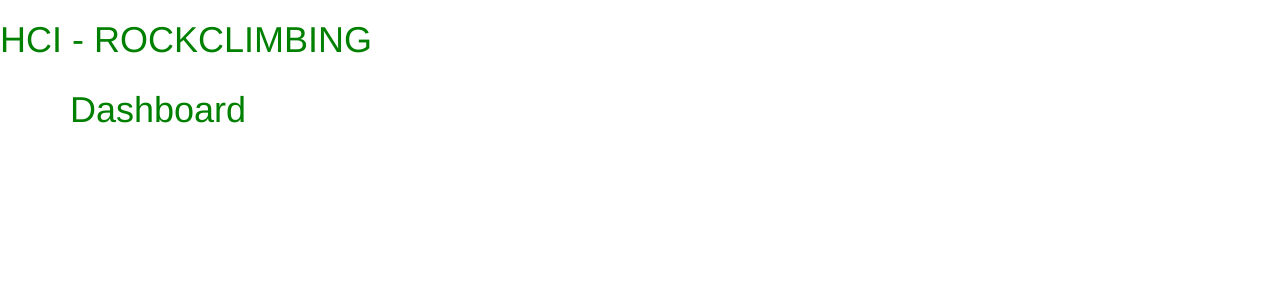
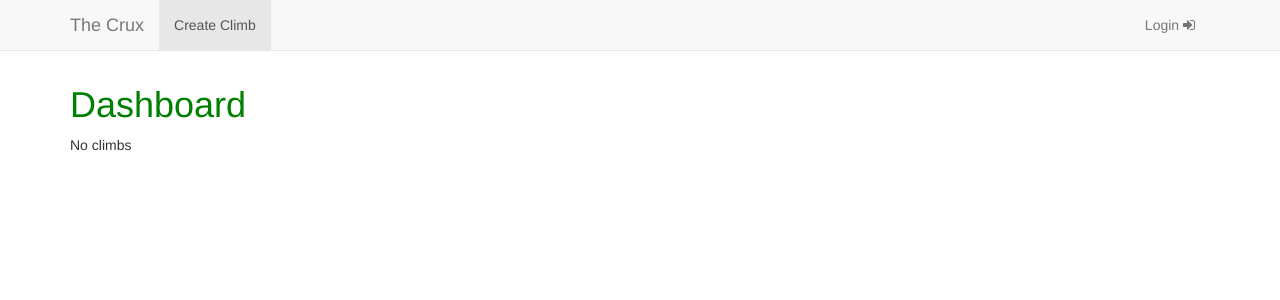
Before and after one commit to djstein/hci-final, a Django app: page /dashboard/ in a window 1280 px wide. Shown: the top 300 px of the page. Run offline with Django 3.2, Linux system fonts and the light colour scheme; some libraries are stand-ins or nearby versions.

Commit message:
created paging functionality and basic templates

```diff
--- a/hci/hci/urls.py
+++ b/hci/hci/urls.py
@@ -20,5 +20,6 @@ from django.conf.urls.static import static
 
 urlpatterns = [
     url(r'^admin/', admin.site.urls),
-    url(r'^', include('rockclimb.urls')),
+    url(r'^', include('rockclimb.urls', namespace='rockclimb', app_name='rockclimb')),
+
 ]  + static(settings.MEDIA_URL, document_root=settings.MEDIA_ROOT)
--- /dev/null
+++ b/hci/rockclimb/static/css/main.css
@@ -0,0 +1,3 @@
+body {
+    padding-top: 65px;
+}
--- a/hci/rockclimb/templates/rockclimb/base.html
+++ b/hci/rockclimb/templates/rockclimb/base.html
@@ -16,6 +16,7 @@
     <script src="https://code.jquery.com/jquery-1.10.2.min.js"></script>
 
     <!-- Bootstrap -->
+    <link href="{% static 'css/main.css' %}" rel="stylesheet">
     <link href="{% static 'css/bootstrap.min.css' %}" rel="stylesheet">
     <script src="{% static 'js/bootstrap.min.js' %}"></script>
 
@@ -34,7 +35,48 @@
 
 <body>
 
-<h1> HCI - ROCKCLIMBING </h1>
+<div class="container">
+    <nav class="navbar navbar-default navbar-fixed-top">
+      <div class="container">
+        <div class="navbar-header">
+          <button type="button" class="navbar-toggle collapsed" data-toggle="collapse" data-target="#navbar" aria-expanded="false" aria-controls="navbar">
+            <span class="sr-only">Toggle navigation</span>
+            <span class="icon-bar"></span>
+            <span class="icon-bar"></span>
+            <span class="icon-bar"></span>
+          </button>
+          <a class="navbar-brand" href={% url 'rockclimb:home' %}>The Crux</a>
+        </div>
+        <div id="navbar" class="navbar-collapse collapse">
+          <ul class="nav navbar-nav">
+            <li class="active"><a href={% url 'rockclimb:create_climb'%}>Create Climb</a></li>
+          </ul>
+          <ul class="nav navbar-nav navbar-right">
+            {% if user.is_authenticated %}
+                    <li>
+                        <a class="dropdown-toggle" type="button" id="userDropMenu" data-toggle="dropdown" aria-haspopup="true" aria-expanded="true">
+                            {{ user }}
+                            <span class="caret"></span>
+                        </a>
+                        <ul class="dropdown-menu" aria-labelledby="userDropMenu">
+                            <li><a href="#">Change Password</a></li>
+                        </ul>
+                    </li>
+
+                    <li>
+                        <a href="{% url 'rockclimb:logout' %}"><i class="fa fa-sign-out"></i></a>
+                    </li>
+                {% else %}
+                    <li>
+                        <a href="{% url 'rockclimb:login' %}">Login <i class="fa fa-sign-in"></i></a>
+                    </li>
+                {% endif %}
+          </ul>
+        </div><!--/.nav-collapse -->
+      </div>
+    </nav>
+</div>
+
 
 <div class="container">
 {% block content %}
--- a/hci/rockclimb/templates/rockclimb/dashboard.html
+++ b/hci/rockclimb/templates/rockclimb/dashboard.html
@@ -3,6 +3,32 @@
 {% load staticfiles %}
 <h1> Dashboard </h1>
 
-<a href={% url 'rockclimb:dashboard' pk=business_unit.pk %}>{{business_unit.name}}</a>
+{% if climb %}
+	<div class="row ">
+	{% for climb in climb %}
+		<div class = "col-xs-12 col-sm-6 ">
+			<div class="thumbnail" id="box-shadow">
+
+				<a href="/{{ climb.image }}" data-lightbox="climbImages" data-title="{{climb.name}}" class="thumbnail" id="thumbnail">
+				<img id="climbImages" src= "/{{ climb.image }}" alt="{{climb.name}}">
+				<br>
+				</a>
+				<div class="text-center" id="image-text">
+					<h3>{{ climb.name }}</h3>
+					<i>5.{{ climb.difficulty }}{{climb.grade}}</i><br>
+				</div>
+			</div>
+		</div>
+
+		<!-- if last column in row -->
+	    {% if forloop.counter|divisibleby:"4" and not forloop.last %}
+	        </div><div class="row">
+	    {% endif %}
+		{% endfor %}
+	</div>
+{% else %}
+	<p> No climbs </p>
+{% endif %}
+
 
 {% endblock %}
--- a/hci/rockclimb/templates/rockclimb/home.html
+++ b/hci/rockclimb/templates/rockclimb/home.html
@@ -3,4 +3,7 @@
 {% load staticfiles %}
 <h1> HOME </h1>
 
+<a href="{% url 'rockclimb:dashboard' %}">View Climbs</a>
+
+
 {% endblock %}
--- a/hci/rockclimb/urls.py
+++ b/hci/rockclimb/urls.py
@@ -6,6 +6,10 @@ urlpatterns = [
     url(r'^$', HomePageView.as_view(), name='home'),
     url(r'^dashboard/$', DashboardView.as_view(), name='dashboard'),
 
+    url(r'^create_climb/$', ClimbCreateView.as_view(), name='create_climb'),
+    url(r'^(?P<climb>\d+)/delete_climb/$', ClimbDeleteView.as_view(), name='delete_climb'),
+
+
 
 
     # Account login, logout, register account
--- a/hci/rockclimb/views.py
+++ b/hci/rockclimb/views.py
@@ -1,5 +1,5 @@
 from django.shortcuts import render
-from django.views.generic import TemplateView, CreateView
+from django.views.generic import TemplateView, CreateView, DeleteView
 from django.core.urlresolvers import reverse_lazy
 from django.contrib.auth import authenticate, login
 
@@ -34,6 +34,29 @@ class ClimbView(TemplateView):
     """
     template_name = 'rockclimb/climb.html'
 
+class ClimbCreateView( CreateView):
+    template_name = 'rockclimb/create_climb.html'
+    form_class = ClimbCreateForm
+    model = Climb
+
+    def get_success_url(self):
+       return reverse_lazy('rockclimb:dashboard')
+
+    def form_valid(self, form):
+        response = super(ClimbCreateView, self).form_valid(form)
+        form.instance.user.add(self.request.user)
+        return response
+
+class ClimbDeleteView( DeleteView):
+    model = Climb
+    template_name_suffix = 'rockclimb/delete_climb.html'
+
+    def get_object(self):
+        return Climb.objects.get(pk=self.kwargs['climb'])
+
+    def get_success_url(self):
+        return reverse_lazy('rockclimb:dashboard')
+
 
 class RegisterView(CreateView):
     """CreateView for User
```
Also changed, not shown: hci/rockclimb/templates/rockclimb/climb.html (+7 -0 lines), hci/rockclimb/templates/rockclimb/create_climb.html (+21 -0 lines), hci/rockclimb/templates/rockclimb/delete_climb.html (+27 -0 lines), hci/db.sqlite3.
